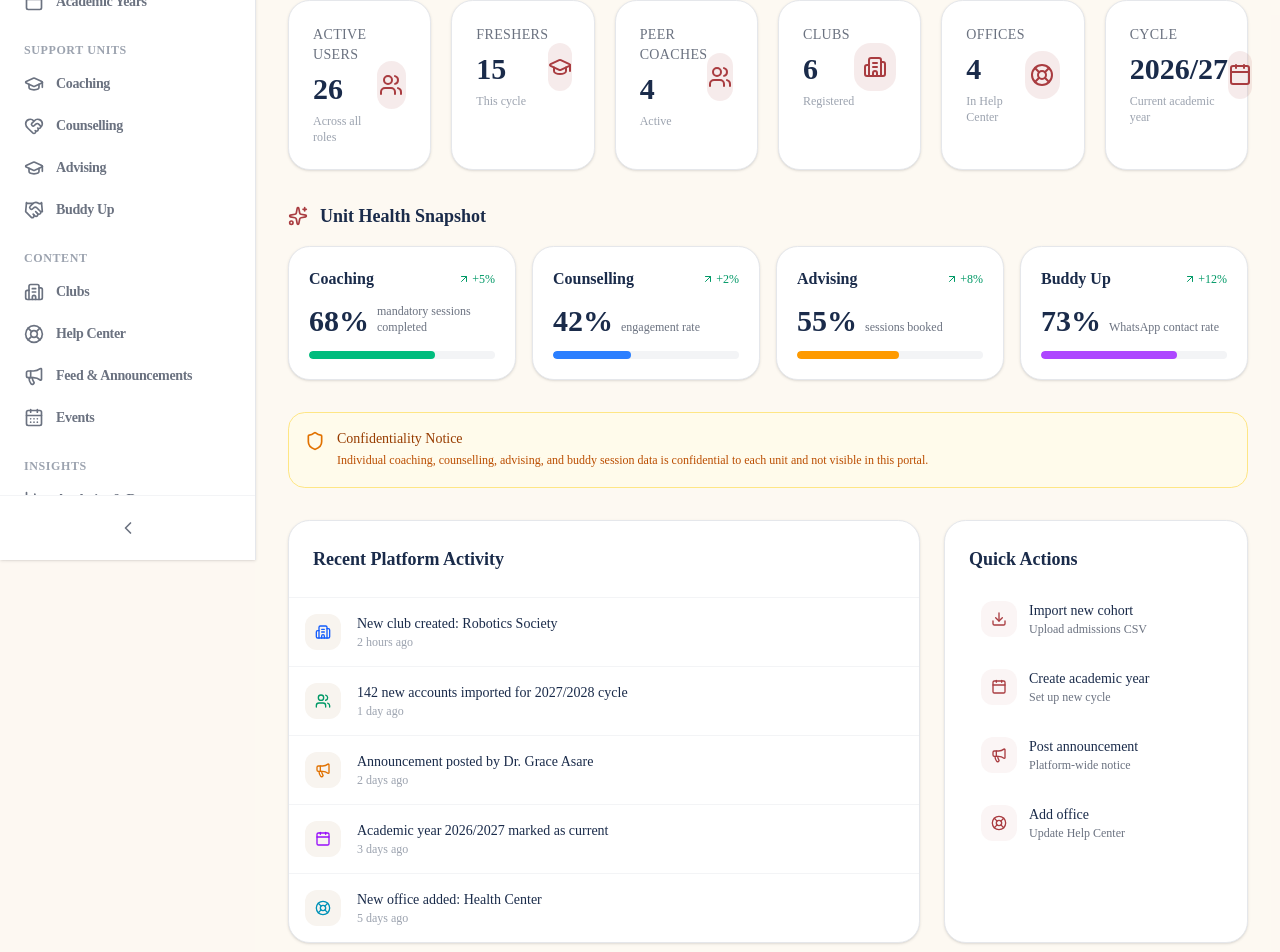
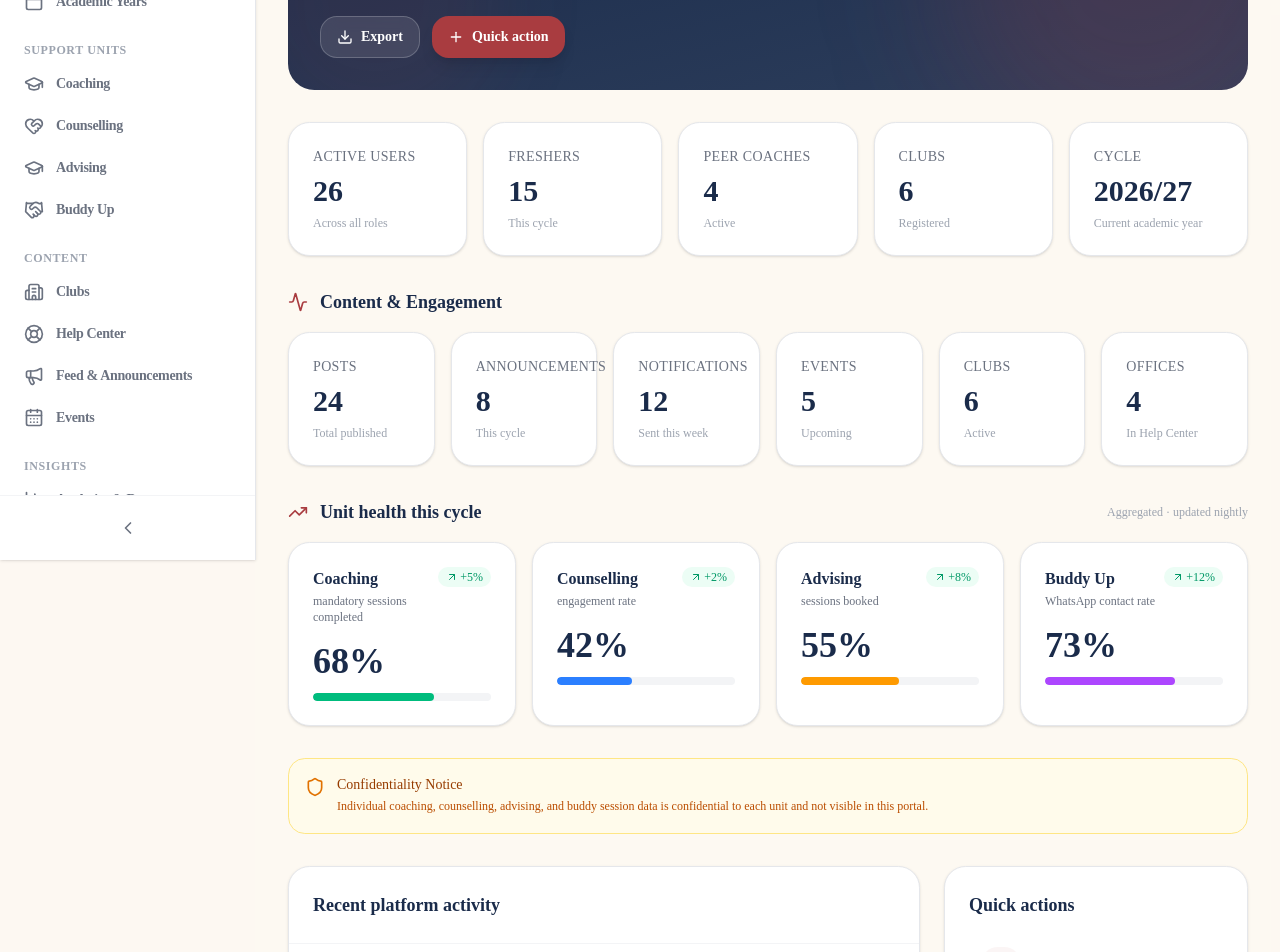
Before and after one commit to adoumouangnamouemmanuel/freshers_hub, a Next.js app in the folder apps/web/: page /dashboard in a window 1280 px wide. Shown: the part 240-1192 px from the top of the page. Built offline with nearby package versions, Linux system fonts and the light colour scheme.

Commit message:
added addtional cards in dashboard page

```diff
--- a/apps/web/app/dashboard/page.tsx
+++ b/apps/web/app/dashboard/page.tsx
@@ -1,109 +1,228 @@
 "use client";
 
+import {
+  AnimatedPage,
+  AnimatedSection,
+} from "@/components/ui/animated-container";
+import { StatCard } from "@/components/ui/card";
+import { ConfidentialityBanner } from "@/components/ui/confidentiality-banner";
+import { mockClubs, mockCoachAssignments, mockUsers } from "@/lib/mock-data";
 import { motion } from "framer-motion";
 import {
-  Users, GraduationCap, Building2, LifeBuoy, TrendingUp, ArrowUpRight,
-  Sparkles, Calendar, Shield, Megaphone, Download, Plus,
+  Activity,
+  ArrowUpRight,
+  BarChart3,
+  Building2,
+  Calendar,
+  Download,
+  Megaphone,
+  Plus,
+  TrendingUp,
+  Users,
 } from "lucide-react";
-import { mockAnalytics, mockCoachAssignments, mockUsers, mockClubs } from "@/lib/mock-data";
-import { StatCard } from "@/components/ui/card";
-import { ConfidentialityBanner } from "@/components/ui/confidentiality-banner";
-import { AnimatedPage, AnimatedSection } from "@/components/ui/animated-container";
 
-const containerVariants = {
-  hidden: { opacity: 0 },
-  visible: { opacity: 1, transition: { staggerChildren: 0.06 } },
-};
 const itemVariants = {
   hidden: { opacity: 0, y: 20 },
-  visible: { opacity: 1, y: 0, transition: { duration: 0.4, ease: [0.4, 0, 0.2, 1] as const } },
+  visible: {
+    opacity: 1,
+    y: 0,
+    transition: { duration: 0.5, ease: [0.4, 0, 0.2, 1] as const },
+  },
 };
 
 const recentActivity = [
-  { icon: Building2, text: "New club created: Robotics Society", time: "2 hours ago", color: "text-blue-600" },
-  { icon: Users, text: "142 new accounts imported for 2027/2028 cycle", time: "1 day ago", color: "text-emerald-600" },
-  { icon: Megaphone, text: "Announcement posted by Dr. Grace Asare", time: "2 days ago", color: "text-amber-600" },
-  { icon: Calendar, text: "Academic year 2026/2027 marked as current", time: "3 days ago", color: "text-purple-600" },
-  { icon: LifeBuoy, text: "New office added: Health Center", time: "5 days ago", color: "text-cyan-600" },
+  {
+    icon: Building2,
+    text: "New club created: Robotics Society",
+    time: "2 hours ago",
+    color: "text-blue-600",
+  },
+  {
+    icon: Users,
+    text: "142 new accounts imported for 2027/2028 cycle",
+    time: "1 day ago",
+    color: "text-emerald-600",
+  },
+  {
+    icon: Megaphone,
+    text: "Announcement posted by Dr. Grace Asare",
+    time: "2 days ago",
+    color: "text-amber-600",
+  },
+  {
+    icon: Calendar,
+    text: "Academic year 2026/2027 marked as current",
+    time: "3 days ago",
+    color: "text-purple-600",
+  },
+  {
+    icon: TrendingUp,
+    text: "Coaching completion rate increased by 5%",
+    time: "5 days ago",
+    color: "text-[#A93C40]",
+  },
+];
+
+const unitHealth = [
+  {
+    unit: "Coaching",
+    rate: 68,
+    trend: "+5%",
+    color: "bg-emerald-500",
+    label: "mandatory sessions completed",
+  },
+  {
+    unit: "Counselling",
+    rate: 42,
+    trend: "+2%",
+    color: "bg-blue-500",
+    label: "engagement rate",
+  },
+  {
+    unit: "Advising",
+    rate: 55,
+    trend: "+8%",
+    color: "bg-amber-500",
+    label: "sessions booked",
+  },
+  {
+    unit: "Buddy Up",
+    rate: 73,
+    trend: "+12%",
+    color: "bg-purple-500",
+    label: "WhatsApp contact rate",
+  },
 ];
 
 export default function DashboardPage() {
   const totalUsers = mockUsers.length;
   const totalFreshers = mockCoachAssignments.length;
-  const totalCoaches = mockUsers.filter(u => u.roles.includes("peer_coach")).length;
+  const totalCoaches = mockUsers.filter((u) =>
+    u.roles.includes("peer_coach"),
+  ).length;
   const totalClubs = mockClubs.length;
 
   return (
     <AnimatedPage>
-      {/* Header */}
-      <AnimatedSection>
-        <div className="flex items-start justify-between">
-          <div>
-            <div className="flex items-center gap-3 mb-1">
-              <div className="h-8 w-1 rounded-full bg-[#A93C40]" />
-              <p className="text-sm font-semibold text-[#A93C40] tracking-widest uppercase">Overview</p>
-            </div>
-            <h1 className="text-4xl font-bold text-[#1A2B4A] tracking-tight">Platform Dashboard</h1>
-            <p className="text-[#6B7280] mt-2 text-lg">Bird's-eye view of Fresher Hub platform health</p>
+      {/* Hero Header */}
+      <AnimatedSection className="relative overflow-hidden rounded-3xl bg-gradient-to-br from-[#1A2B4A] to-[#2d3e5c] p-8 mb-8 text-white">
+        <div className="absolute top-0 right-0 w-96 h-96 bg-[#A93C40]/20 rounded-full blur-3xl -mr-20 -mt-20" />
+        <div className="absolute bottom-0 left-0 w-64 h-64 bg-[#A93C40]/10 rounded-full blur-2xl -ml-10 -mb-10" />
+        <div className="relative z-10">
+          <div className="flex items-center gap-2 mb-3">
+            <div className="h-1 w-8 rounded-full bg-[#A93C40]" />
+            <span className="text-xs font-semibold text-[#A93C40] tracking-widest uppercase">
+              Overview · 2026/2027 Cycle
+            </span>
           </div>
-          <div className="flex gap-3">
-            <button className="inline-flex items-center gap-2 px-4 py-2.5 rounded-xl border border-[#e5e7eb] text-sm font-semibold text-[#6B7280] hover:bg-[#f8f4ef] transition-colors cursor-pointer">
+          <h1 className="text-4xl font-bold tracking-tight mb-2">
+            Platform Dashboard
+          </h1>
+          <p className="text-white/70 text-lg max-w-2xl">
+            The aggregate view of Fresher Hub — nothing here is a name, only a
+            number.
+          </p>
+          <div className="flex gap-3 mt-6">
+            <button className="inline-flex items-center gap-2 px-4 py-2.5 rounded-xl bg-white/10 backdrop-blur-sm border border-white/20 text-white text-sm font-semibold hover:bg-white/20 transition-colors cursor-pointer">
               <Download className="w-4 h-4" />
               Export
             </button>
-            <button className="inline-flex items-center gap-2 px-4 py-2.5 rounded-xl bg-[#A93C40] text-white text-sm font-semibold hover:bg-[#A93C40]/90 transition-colors shadow-md shadow-[#A93C40]/20 cursor-pointer">
+            <button className="inline-flex items-center gap-2 px-4 py-2.5 rounded-xl bg-[#A93C40] text-white text-sm font-semibold hover:bg-[#A93C40]/90 transition-colors shadow-lg cursor-pointer">
               <Plus className="w-4 h-4" />
-              Quick Action
+              Quick action
             </button>
           </div>
         </div>
       </AnimatedSection>
 
-      {/* Summary Cards */}
-      <div className="grid gap-5 grid-cols-2 sm:grid-cols-3 lg:grid-cols-6">
-        <StatCard title="Active Users" value={totalUsers} icon={Users} description="Across all roles" />
-        <StatCard title="Freshers" value={totalFreshers} icon={GraduationCap} description="This cycle" />
-        <StatCard title="Peer Coaches" value={totalCoaches} icon={Users} description="Active" />
-        <StatCard title="Clubs" value={totalClubs} icon={Building2} description="Registered" />
-        <StatCard title="Offices" value={4} icon={LifeBuoy} description="In Help Center" />
-        <StatCard title="Cycle" value="2026/27" icon={Calendar} description="Current academic year" />
+      {/* Primary Stats */}
+      <div className="grid gap-4 grid-cols-2 sm:grid-cols-3 lg:grid-cols-5 mb-8">
+        <StatCard
+          title="Active Users"
+          value={totalUsers}
+          description="Across all roles"
+        />
+        <StatCard
+          title="Freshers"
+          value={totalFreshers}
+          description="This cycle"
+        />
+        <StatCard
+          title="Peer Coaches"
+          value={totalCoaches}
+          description="Active"
+        />
+        <StatCard title="Clubs" value={totalClubs} description="Registered" />
+        <StatCard
+          title="Cycle"
+          value="2026/27"
+          description="Current academic year"
+        />
       </div>
 
+      {/* Content & Engagement */}
+      <AnimatedSection className="mb-8">
+        <div className="flex items-center gap-3 mb-4">
+          <Activity className="w-5 h-5 text-[#A93C40]" />
+          <h2 className="text-lg font-semibold text-[#1A2B4A]">
+            Content & Engagement
+          </h2>
+        </div>
+        <div className="grid gap-4 grid-cols-2 sm:grid-cols-3 lg:grid-cols-6">
+          <StatCard title="Posts" value="24" description="Total published" />
+          <StatCard title="Announcements" value="8" description="This cycle" />
+          <StatCard
+            title="Notifications"
+            value="12"
+            description="Sent this week"
+          />
+          <StatCard title="Events" value="5" description="Upcoming" />
+          <StatCard title="Clubs" value={totalClubs} description="Active" />
+          <StatCard title="Offices" value="4" description="In Help Center" />
+        </div>
+      </AnimatedSection>
+
       {/* Unit Health Snapshot */}
-      <AnimatedSection>
-        <div className="flex items-center gap-3 mb-4">
-          <Sparkles className="w-5 h-5 text-[#A93C40]" />
-          <h2 className="text-lg font-semibold text-[#1A2B4A]">Unit Health Snapshot</h2>
+      <AnimatedSection className="mb-8">
+        <div className="flex items-center justify-between mb-4">
+          <div className="flex items-center gap-3">
+            <TrendingUp className="w-5 h-5 text-[#A93C40]" />
+            <h2 className="text-lg font-semibold text-[#1A2B4A]">
+              Unit health this cycle
+            </h2>
+          </div>
+          <p className="text-xs text-[#9CA3AF]">Aggregated · updated nightly</p>
         </div>
         <div className="grid gap-4 grid-cols-1 sm:grid-cols-2 lg:grid-cols-4">
-          {[
-            { unit: "Coaching", rate: 68, trend: "+5%", color: "bg-emerald-500", label: "mandatory sessions completed" },
-            { unit: "Counselling", rate: 42, trend: "+2%", color: "bg-blue-500", label: "engagement rate" },
-            { unit: "Advising", rate: 55, trend: "+8%", color: "bg-amber-500", label: "sessions booked" },
-            { unit: "Buddy Up", rate: 73, trend: "+12%", color: "bg-purple-500", label: "WhatsApp contact rate" },
-          ].map((item) => (
+          {unitHealth.map((item) => (
             <motion.div
               key={item.unit}
               variants={itemVariants}
               whileHover={{ y: -3 }}
-              className="rounded-2xl border bg-white p-5 shadow-sm hover:shadow-lg transition-all"
+              className="rounded-2xl border bg-white p-6 shadow-sm hover:shadow-lg transition-all"
             >
-              <div className="flex items-center justify-between mb-3">
-                <p className="font-semibold text-[#1A2B4A]">{item.unit}</p>
-                <span className="flex items-center gap-0.5 text-xs font-medium text-emerald-600">
+              <div className="flex items-start justify-between mb-4">
+                <div>
+                  <p className="font-semibold text-[#1A2B4A] text-base">
+                    {item.unit}
+                  </p>
+                  <p className="text-xs text-[#6B7280] mt-0.5">{item.label}</p>
+                </div>
+                <span className="flex items-center gap-0.5 text-xs font-medium text-emerald-600 bg-emerald-50 px-2 py-0.5 rounded-full">
                   <ArrowUpRight className="w-3 h-3" />
                   {item.trend}
                 </span>
               </div>
-              <div className="flex items-end gap-2">
-                <p className="text-3xl font-bold text-[#1A2B4A]">{item.rate}%</p>
-                <p className="text-xs text-[#6B7280] pb-1">{item.label}</p>
+              <div className="flex items-end gap-3 mb-3">
+                <p className="text-4xl font-bold text-[#1A2B4A]">
+                  {item.rate}%
+                </p>
               </div>
-              <div className="w-full bg-[#f3f4f6] rounded-full h-2 mt-3 overflow-hidden">
+              <div className="w-full bg-[#f3f4f6] rounded-full h-2 overflow-hidden">
                 <motion.div
                   initial={{ width: 0 }}
                   animate={{ width: `${item.rate}%` }}
-                  transition={{ duration: 1, ease: [0.4, 0, 0.2, 1] }}
+                  transition={{ duration: 1.2, ease: [0.4, 0, 0.2, 1] }}
                   className={`h-2 rounded-full ${item.color}`}
                 />
               </div>
@@ -113,7 +232,7 @@ export default function DashboardPage() {
       </AnimatedSection>
 
       {/* Confidentiality Banner */}
-      <AnimatedSection>
+      <AnimatedSection className="mb-8">
         <ConfidentialityBanner />
       </AnimatedSection>
 
@@ -122,7 +241,9 @@ export default function DashboardPage() {
         {/* Recent Activity */}
         <AnimatedSection className="lg:col-span-2 rounded-2xl border bg-white shadow-sm overflow-hidden">
           <div className="p-6 border-b border-[#f3f4f6]">
-            <h2 className="text-lg font-semibold text-[#1A2B4A]">Recent Platform Activity</h2>
+            <h2 className="text-lg font-semibold text-[#1A2B4A]">
+              Recent platform activity
+            </h2>
           </div>
           <div className="divide-y divide-[#f3f4f6]">
             {recentActivity.map((item, i) => (
@@ -133,12 +254,14 @@ export default function DashboardPage() {
                 transition={{ delay: i * 0.08 }}
                 className="flex items-center gap-4 p-4 hover:bg-[#f8f4ef]/50 transition-colors"
               >
-                <div className="w-9 h-9 rounded-lg bg-[#f8f4ef] flex items-center justify-center">
-                  <item.icon className={`w-4 h-4 ${item.color}`} />
+                <div className="w-10 h-10 rounded-xl bg-[#f8f4ef] flex items-center justify-center shrink-0">
+                  <item.icon className={`w-5 h-5 ${item.color}`} />
                 </div>
                 <div className="flex-1 min-w-0">
-                  <p className="text-sm font-medium text-[#1A2B4A] truncate">{item.text}</p>
-                  <p className="text-xs text-[#9CA3AF]">{item.time}</p>
+                  <p className="text-sm font-medium text-[#1A2B4A] truncate">
+                    {item.text}
+                  </p>
+                  <p className="text-xs text-[#9CA3AF] mt-0.5">{item.time}</p>
                 </div>
               </motion.div>
             ))}
@@ -147,23 +270,43 @@ export default function DashboardPage() {
 
         {/* Quick Actions */}
         <AnimatedSection className="rounded-2xl border bg-white p-6 shadow-sm">
-          <h2 className="text-lg font-semibold text-[#1A2B4A] mb-4">Quick Actions</h2>
+          <h2 className="text-lg font-semibold text-[#1A2B4A] mb-4">
+            Quick actions
+          </h2>
           <div className="space-y-2">
             {[
-              { icon: Download, label: "Import new cohort", desc: "Upload admissions CSV" },
-              { icon: Calendar, label: "Create academic year", desc: "Set up new cycle" },
-              { icon: Megaphone, label: "Post announcement", desc: "Platform-wide notice" },
-              { icon: LifeBuoy, label: "Add office", desc: "Update Help Center" },
+              {
+                icon: Download,
+                label: "Import new cohort",
+                desc: "Upload admissions CSV",
+              },
+              {
+                icon: Calendar,
+                label: "Create academic year",
+                desc: "Set up new cycle",
+              },
+              {
+                icon: Megaphone,
+                label: "Post announcement",
+                desc: "Platform-wide notice",
+              },
+              {
+                icon: BarChart3,
+                label: "View analytics",
+                desc: "Platform insights",
+              },
             ].map((action) => (
               <button
                 key={action.label}
                 className="w-full flex items-center gap-3 p-3 rounded-xl hover:bg-[#f8f4ef] transition-colors text-left cursor-pointer"
               >
-                <div className="w-9 h-9 rounded-lg bg-[#A93C40]/5 flex items-center justify-center">
-                  <action.icon className="w-4 h-4 text-[#A93C40]" />
+                <div className="w-10 h-10 rounded-xl bg-[#A93C40]/5 flex items-center justify-center shrink-0">
+                  <action.icon className="w-5 h-5 text-[#A93C40]" />
                 </div>
                 <div>
-                  <p className="text-sm font-medium text-[#1A2B4A]">{action.label}</p>
+                  <p className="text-sm font-medium text-[#1A2B4A]">
+                    {action.label}
+                  </p>
                   <p className="text-xs text-[#6B7280]">{action.desc}</p>
                 </div>
               </button>
```
